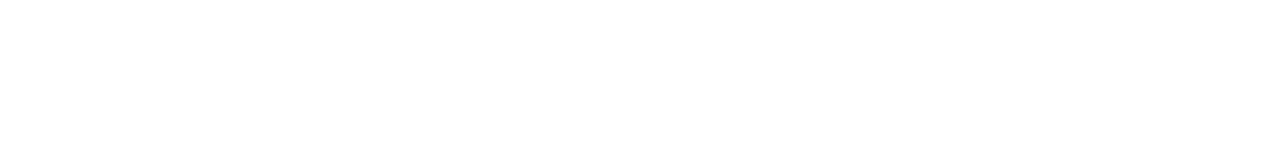
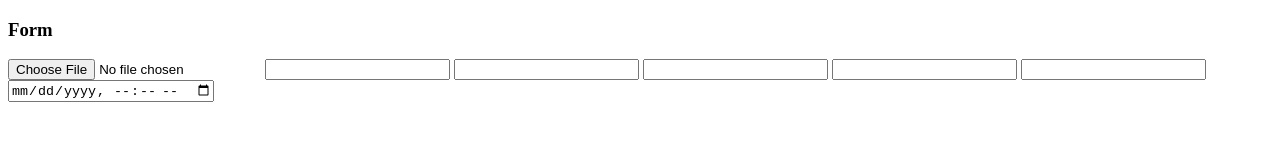
Before and after one commit to Narmadhu/form-validate, a plain HTML site: page index.html in a window 1280 px wide. Drawn offline with Linux system fonts and the light colour scheme.

Commit message:
created a form

```diff
--- a/index.html
+++ b/index.html
@@ -6,7 +6,20 @@
     <title>Form</title>
 </head>
 <body>
-
+  <header>
+      <h3>Form</h3>
+  </header>
+  <main>
+      <div class="form" >
+          <input type="file" name="" id="">
+          <input type="text">
+          <input type="text">
+          <input type="text">
+          <input type="url" name="" id="">
+          <input type="text">
+          <input type="datetime-local" name="" id="">
+      </div>
+  </main>
   <script src="script.js"></script>
 </body>
 </html>
```
